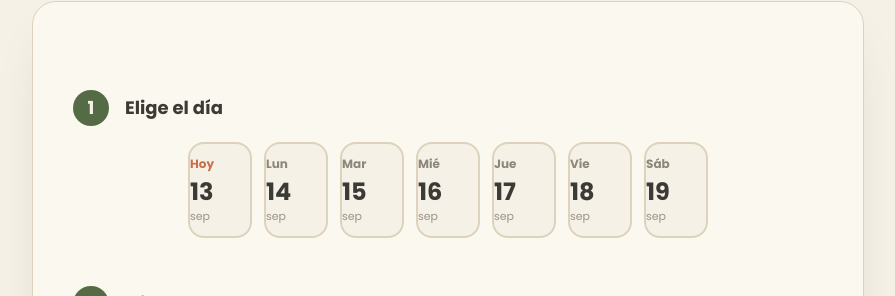
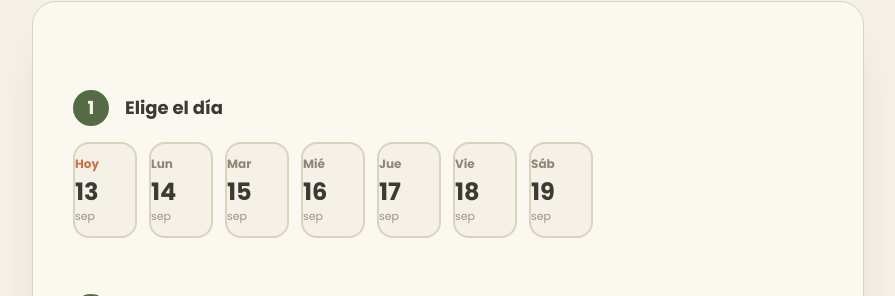
Before and after one commit to Nagomu26/your-barber-nature, a React (Vite) app: page / in a window 1280 px wide. Shown: the part 2838-3134 px from the top of the page, without its empty margins (192-1087 px from the left). Built offline with nearby package versions, Linux system fonts and the light colour scheme; no server answers.

Commit message:
Fix: dias de reserva en fila unica alineada a izquierda con scroll

```diff
--- a/src/components/site/Booking.tsx
+++ b/src/components/site/Booking.tsx
@@ -237,7 +237,7 @@
             />
             <Paso numero={1} titulo="Elige el día">
               <div
-                className="flex flex-wrap justify-center gap-3"
+                className="flex gap-3 overflow-x-auto pb-2"
                 role="listbox"
                 aria-label="Selecciona un día"
               >
```
